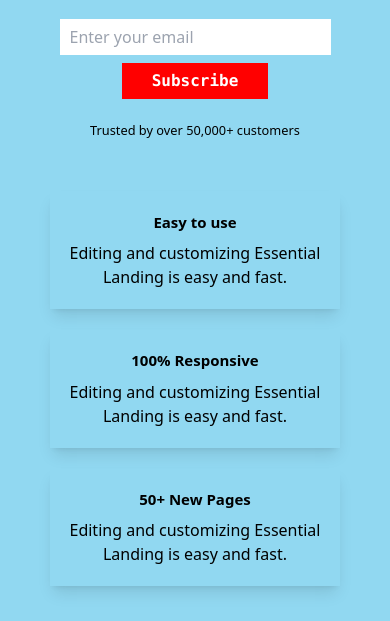
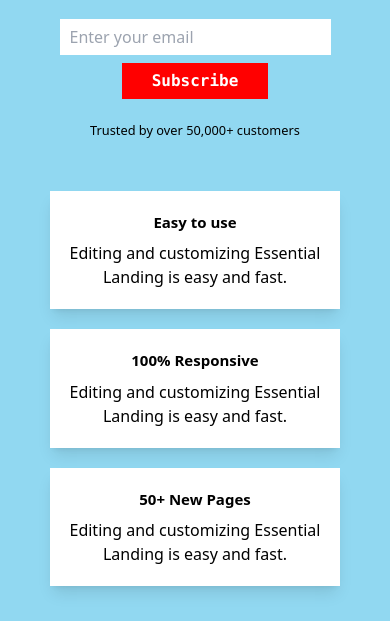
Before and after one commit to pcexchange/SPACER, a website: page index.html in a window 390 px wide. Shown: the part 355-976 px from the top of the page. Drawn offline with Linux system fonts and the light colour scheme.

Commit message:
added a background color

```diff
--- a/index.html
+++ b/index.html
@@ -41,15 +41,15 @@
         </section>
 
         <section class="block md:flex text-center justify-around pb-[20px]">
-            <div class=" shadow-lg md:shadow-none w-fit m-auto p-[20px]">
+            <div class=" shadow-lg md:shadow-none w-fit m-auto p-[20px] bg-[white] md:bg-inherit">
                 <h1 class="font-bold text-[15px]  pb-[8px]">Easy to use</h1>
                 <p>Editing and customizing Essential <br> Landing is easy and fast.</p>
             </div>
-            <div class="mt-5 shadow-lg md:shadow-none w-fit m-auto p-[20px]">
+            <div class="mt-5 shadow-lg md:shadow-none w-fit m-auto p-[20px] bg-[white] md:bg-inherit">
                 <h1 class="font-bold text-[15px] pb-[8px]">100% Responsive</h1>
                 <p>Editing and customizing Essential <br> Landing is easy and fast.</p>
             </div>
-            <div class="mt-5 shadow-lg md:shadow-none w-fit m-auto p-[20px]">
+            <div class="mt-5 shadow-lg md:shadow-none w-fit m-auto p-[20px] bg-[white] md:bg-inherit">
                 <h1 class="font-bold text-[15px] pb-[8px]">50+ New Pages</h1>
                 <p>Editing and customizing Essential <br> Landing is easy and fast.</p>
             </div>
--- a/tailwind.config.js
+++ b/tailwind.config.js
@@ -1,6 +1,6 @@
 /** @type {import('tailwindcss').Config} */
 module.exports = {
-  content: ["./src/**/*.{html,js}"],
+  content: ["./**/*.{html,js}"],
   theme: {
     extend: {},
   },
```
Also changed, not shown: dist/output.css.
